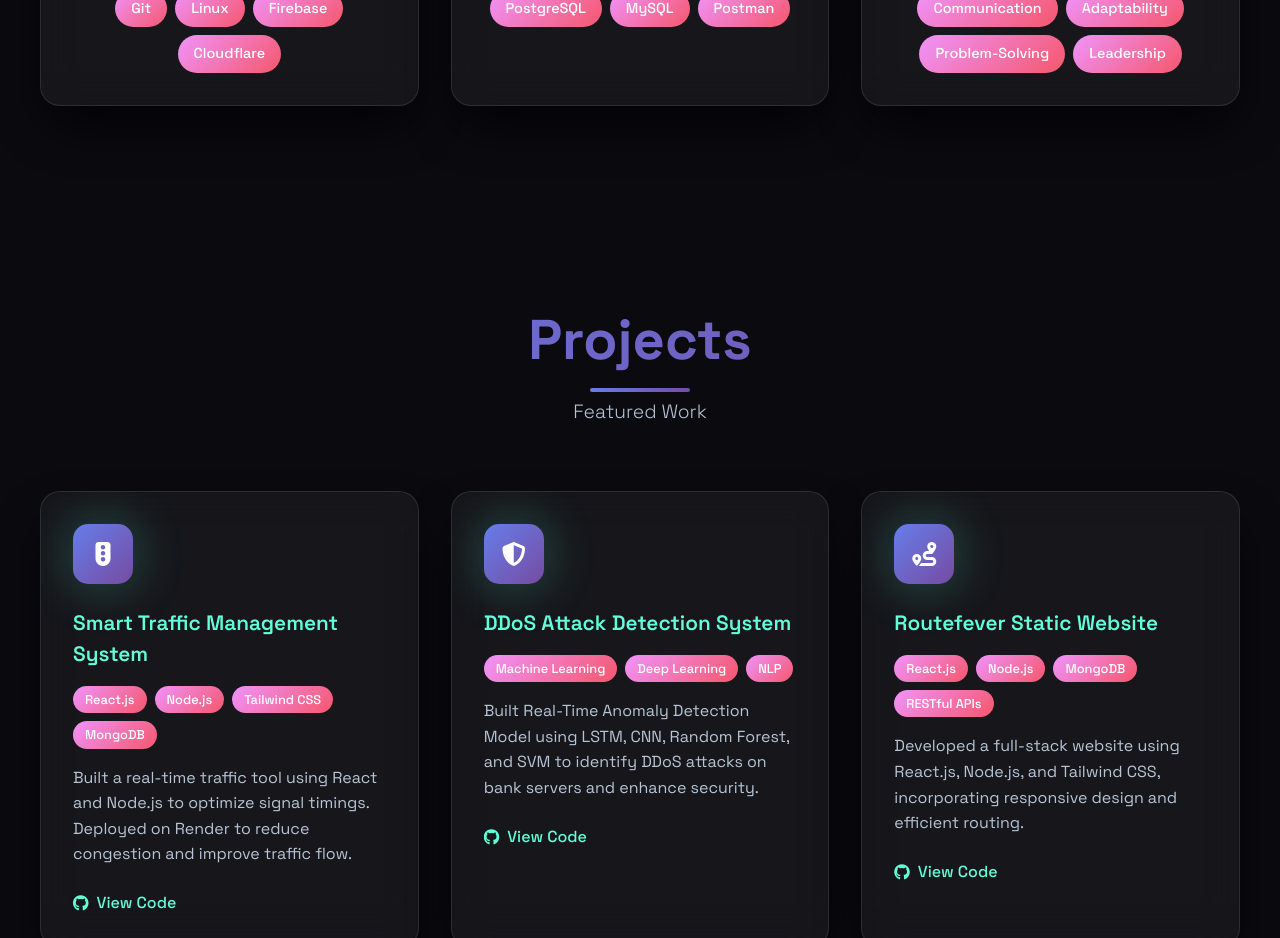
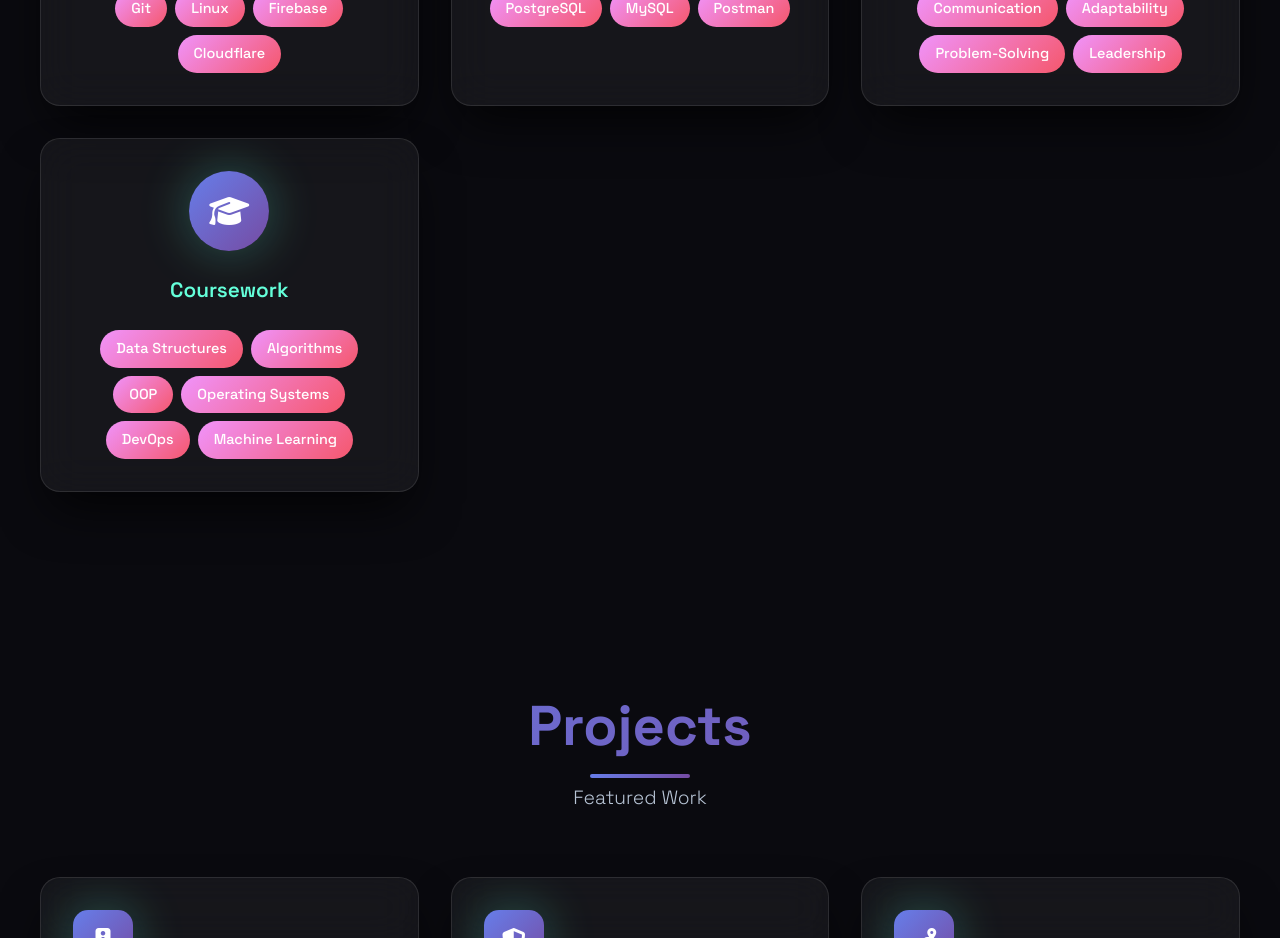
Before and after one commit to harsh-bablani/Portfolio, a React (Vite) app in the folder project/: page / in a window 1280 px wide. Shown: the part 3860-4798 px from the top of the page. Built offline with nearby package versions, Linux system fonts and the light colour scheme.

Commit message:
skills updated

```diff
--- a/project/src/App.tsx
+++ b/project/src/App.tsx
@@ -448,6 +448,24 @@ function App() {
                 </div>
               </div>
             </div>
+
+            <div className="skill-category">
+              <div className="category-card">
+                <div className="card-glow"></div>
+                <div className="category-icon">
+                  <i className="fas fa-graduation-cap"></i>
+                </div>
+                <h3>Coursework</h3>
+                <div className="skill-tags">
+                  <span className="skill-tag">Data Structures</span>
+                  <span className="skill-tag">Algorithms</span>
+                  <span className="skill-tag">OOP</span>
+                  <span className="skill-tag">Operating Systems</span>
+                  <span className="skill-tag">DevOps</span>
+                  <span className="skill-tag">Machine Learning</span>
+                </div>
+              </div>
+            </div>
           </div>
         </div>
       </section>
```
